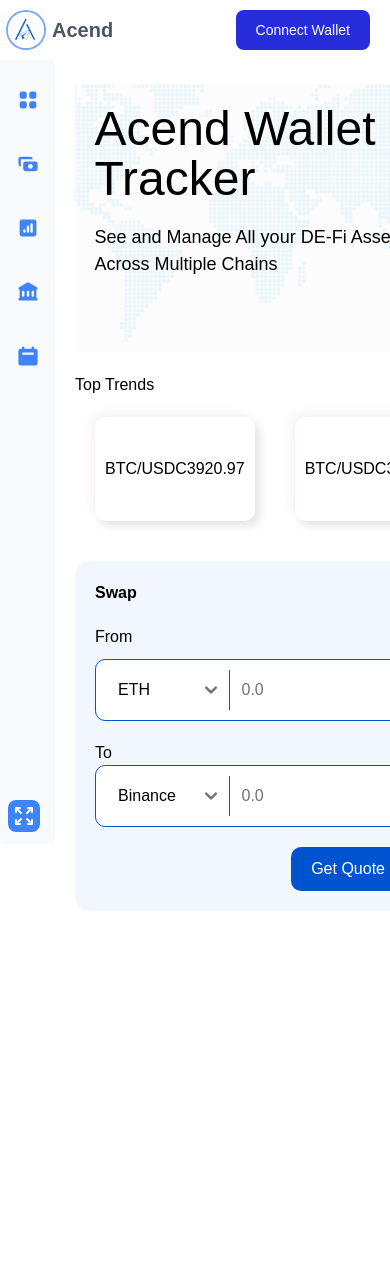
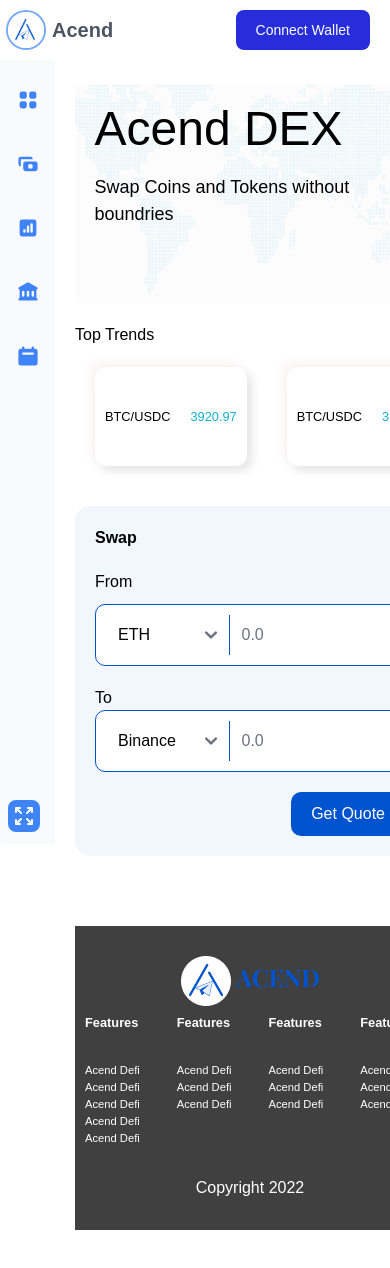
Before and after one commit to peteruche21/klaytn, a Next.js app in the folder next-app/: page /dex in a window 390 px wide. Shown: the top 1268 px of the page. Before the commit the page ends 995 px from the top, so only its background shows below. Built offline with nearby package versions, Linux system fonts and the light colour scheme.

Commit message:
minor cleanup

```diff
--- a/next-app/components/Dex/Swap/index.module.css
+++ b/next-app/components/Dex/Swap/index.module.css
@@ -1,8 +1,10 @@
 .swap {
   background-color: var(--light-blue);
   max-width: max-content;
+  margin: 0 auto;
   border-radius: 15px;
   padding: 20px;
+  margin-bottom: 70px;
 }
 .title {
   font-weight: 600;
--- a/next-app/components/Landing/Footer/Footer.module.css
+++ b/next-app/components/Landing/Footer/Footer.module.css
@@ -19,10 +19,34 @@
 }
 .links h4 {
   margin-bottom: 30px;
-    font-size: 18px;
+  font-size: 1.2rem;
   font-weight: 700;
 }
 .copyright {
   text-align: center;
   margin-top: 30px;
 }
+.lists li {
+  font-size: 1rem;
+}
+
+@media screen and (max-width: 600px) {
+  .footer {
+    /* background-color: red; */
+    padding: 30px 10px;
+  }
+  .flex {
+    flex-direction: column;
+  }
+  .right {
+    flex: 1;
+    width: 100%;
+    justify-content: space-between;
+  }
+  .links h4 {
+    font-size: 0.8rem;
+  }
+  .lists li {
+    font-size: 0.7rem;
+  }
+}
--- a/next-app/components/Landing/Footer/Footer.tsx
+++ b/next-app/components/Landing/Footer/Footer.tsx
@@ -11,7 +11,7 @@ function Footer() {
         </div>
         <div className={style.right}>
           <div className={style.links}>
-            <h4> Features</h4>
+            <h4 className={style.header}> Features</h4>
             <ul className={style.lists}>
               <li> Acend Defi</li>
               <li> Acend Defi</li>
@@ -21,7 +21,7 @@ function Footer() {
             </ul>
           </div>
           <div className={style.links}>
-            <h4> Features</h4>
+            <h4 className={style.header}> Features</h4>
             <ul className={style.lists}>
               <li> Acend Defi</li>
               <li> Acend Defi</li>
@@ -37,7 +37,7 @@ function Footer() {
             </ul>
           </div>
           <div className={style.links}>
-            <h4> Features</h4>
+            <h4 className={style.header}> Features</h4>
             <ul className={style.lists}>
               <li> Acend Defi</li>
               <li> Acend Defi</li>
--- a/next-app/components/Landing/Hero2/Hero.tsx
+++ b/next-app/components/Landing/Hero2/Hero.tsx
@@ -7,7 +7,7 @@ import Image from "next/image";
 interface IProps {
   title: string;
   summary: string;
-  image?: string;
+  image?: any;
 }
 function Hero({ title, summary, image }: IProps) {
   return (
--- a/next-app/components/Trends/Card.module.css
+++ b/next-app/components/Trends/Card.module.css
@@ -7,6 +7,17 @@
   justify-content: space-between;
   padding: 40px 10px;
   border-radius: 10px;
-  max-width: 220px;
+  /* width: 100%; */
+  max-width: 320px;
   margin: 20px;
 }
+.token,
+.price {
+  font-size: 0.8rem;
+}
+.token {
+  margin-right: 20px;
+}
+.price {
+  color: rgb(17, 177, 206);
+}
--- a/next-app/components/Wallet/LineGraph/LineGraph.tsx
+++ b/next-app/components/Wallet/LineGraph/LineGraph.tsx
@@ -28,7 +28,7 @@ function LineGraph({ datas }) {
         label: "Hello",
         data: [...datas.slice(36, 41).map((data) => data.usdPrice)],
         backgroundColor: "green",
-        fill: false,
+        fill: true,
       },
     ],
   };
--- a/next-app/pages/dex/index.tsx
+++ b/next-app/pages/dex/index.tsx
@@ -2,6 +2,7 @@ import type { NextPage } from "next";
 import React, { useState, useEffect } from "react";
 import useStore from "../../store";
 
+import Footer from "../../components/Landing/Footer/Footer";
 import Hero2 from "../../components/Landing/Hero2/Hero";
 import Trends from "../../components/Trends";
 import Swap from "../../components/Dex/Swap";
@@ -27,15 +28,42 @@ const DEX: NextPage = () => {
       token: "BTC/USDC",
       price: "3920.97",
     },
+    {
+      token: "BTC/USDC",
+      price: "3920.97",
+    },
+    {
+      token: "BTC/USDC",
+      price: "3920.97",
+    },
+    {
+      token: "BTC/USDC",
+      price: "3920.97",
+    },
+    {
+      token: "BTC/USDC",
+      price: "3920.97",
+    },
+    {
+      token: "BTC/USDC",
+      price: "3920.97",
+    },
+    {
+      token: "BTC/USDC",
+      price: "3920.97",
+    },
   ];
+
+  const swapData = [{}];
   return (
     <div className="">
       <Hero2
-        title="Acend Wallet Tracker"
-        summary="See and Manage All your DE-Fi Assets Across Multiple Chains"
+        title="Acend DEX"
+        summary="Swap Coins and Tokens without boundries"
       />
       <Trends tokens={trendData} />
       <Swap />
+      <Footer />
     </div>
   );
 };
```
Lines whose indentation alone changed are shown as unchanged.
